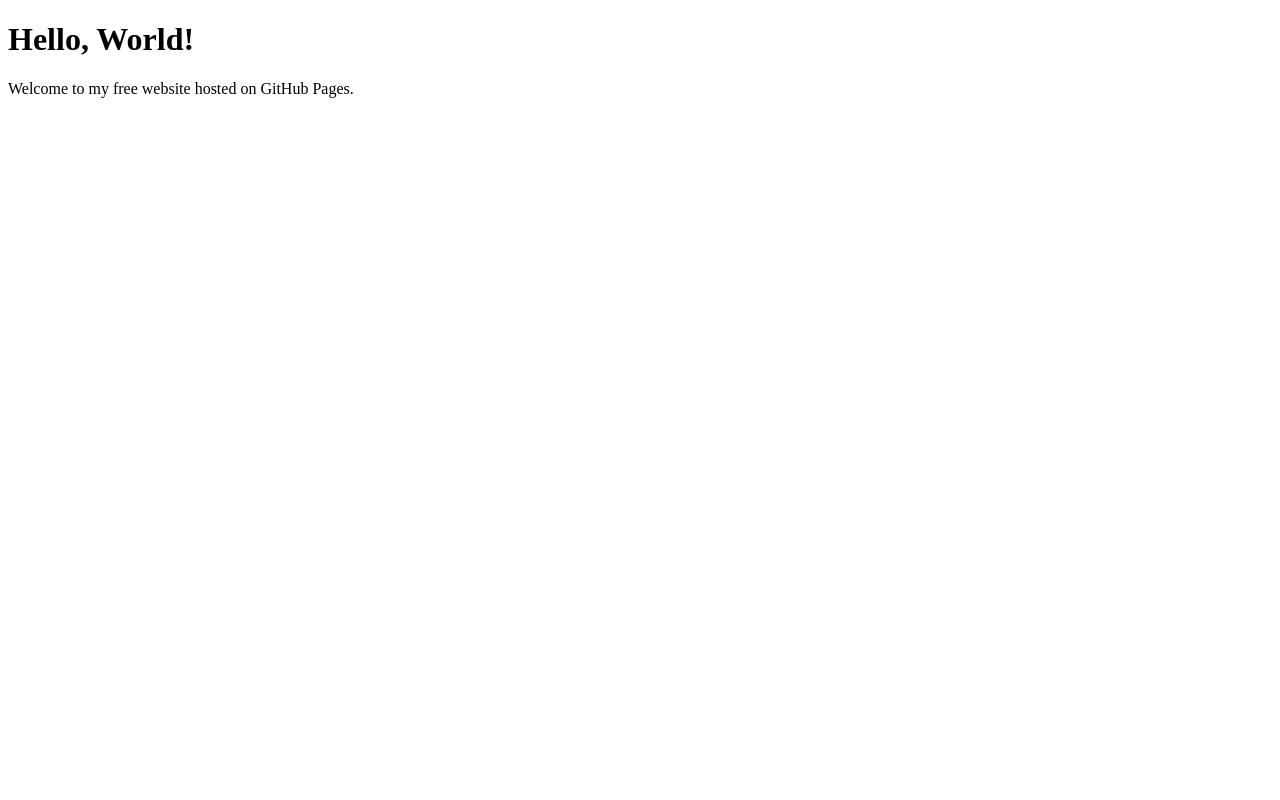
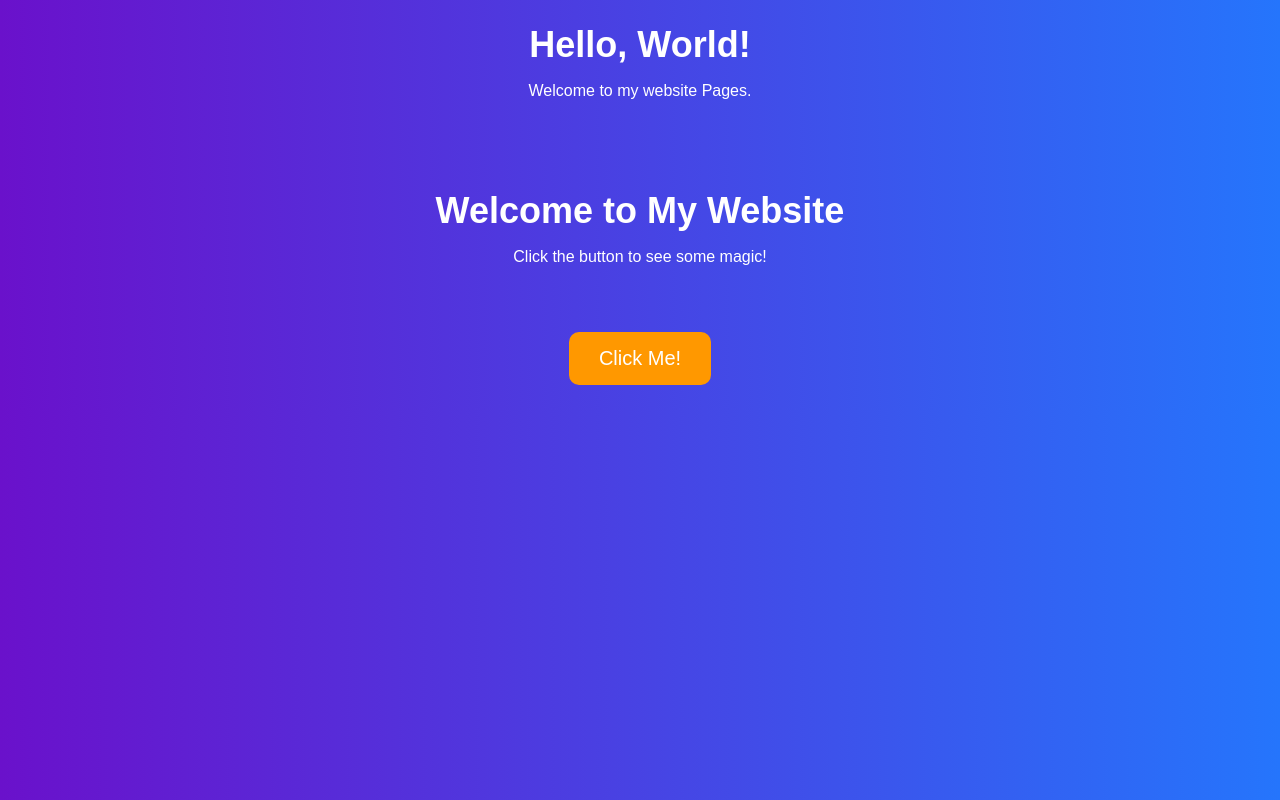
Before and after one commit to darky-777/odd, a plain HTML site: page index.html in a window 1280 px wide. Drawn offline with Linux system fonts and the light colour scheme.

Commit message:
Update index.html

```diff
--- a/index.html
+++ b/index.html
@@ -7,6 +7,27 @@
 </head>
 <body>
     <h1>Hello, World!</h1>
-    <p>Welcome to my free website hosted on GitHub Pages.</p>
+    <p>Welcome to my website Pages.</p>
 </body>
 </html>
+<!DOCTYPE html>
+<html lang="en">
+<head>
+    <meta charset="UTF-8">
+    <meta name="viewport" content="width=device-width, initial-scale=1.0">
+    <title>My Interactive Website</title>
+    <link rel="stylesheet" href="style.css">  <!-- Link to CSS -->
+</head>
+<body>
+
+    <header>
+        <h1>Welcome to My Website</h1>
+        <p>Click the button to see some magic!</p>
+    </header>
+
+    <button id="magicButton">Click Me!</button>
+    <p id="message"></p>
+
+    <script src="script.js"></script>  <!-- Link to JavaScript -->
+</body>
+</html>
```
